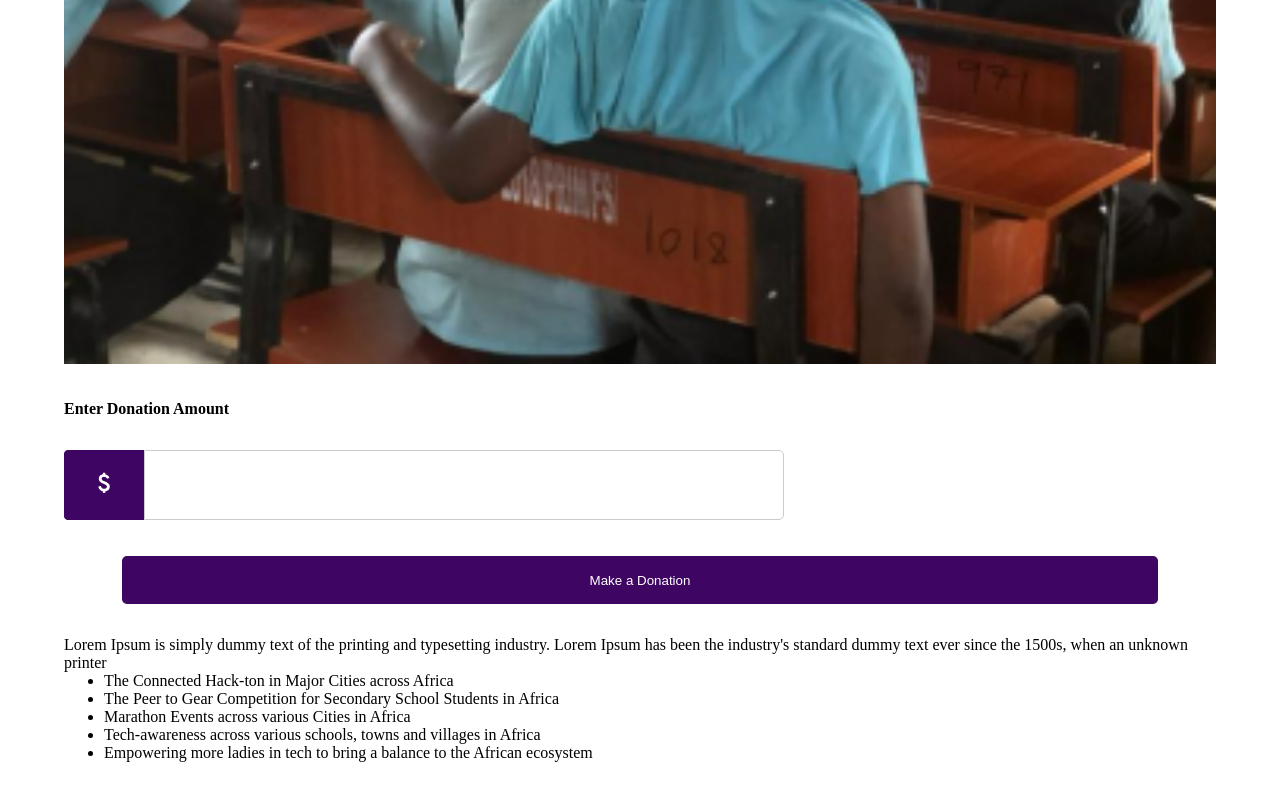
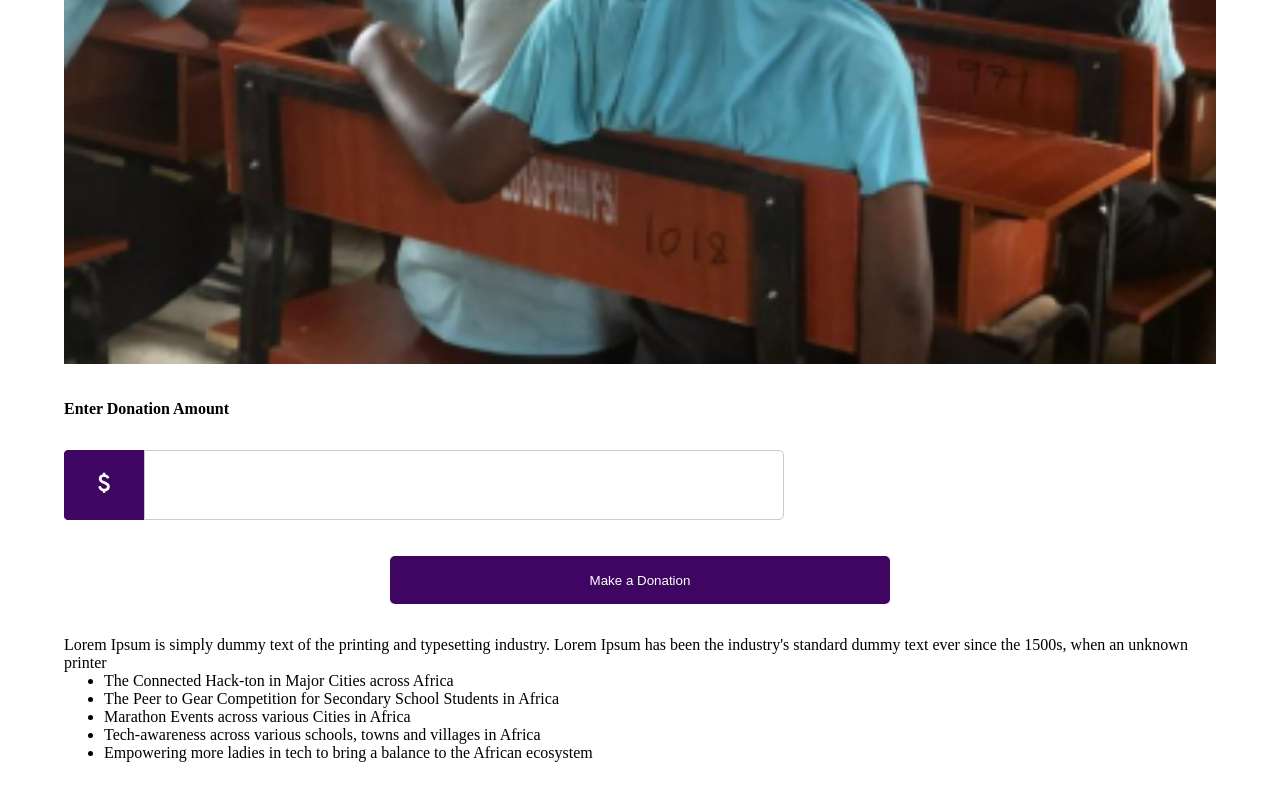
Before and after one commit to Edima2004/Project_1, a React (Create React App) app: page /donation in a window 1280 px wide. Shown: the part 979-1779 px from the top of the page. Built offline with nearby package versions, Linux system fonts and the light colour scheme.

Commit message:
minor-detail

```diff
--- a/src/index.css
+++ b/src/index.css
@@ -573,6 +573,7 @@ a {
 
 .donate-btn {
   margin: 2rem auto;
+  max-width: 500px;
 }
 
 .donate-word {
```
